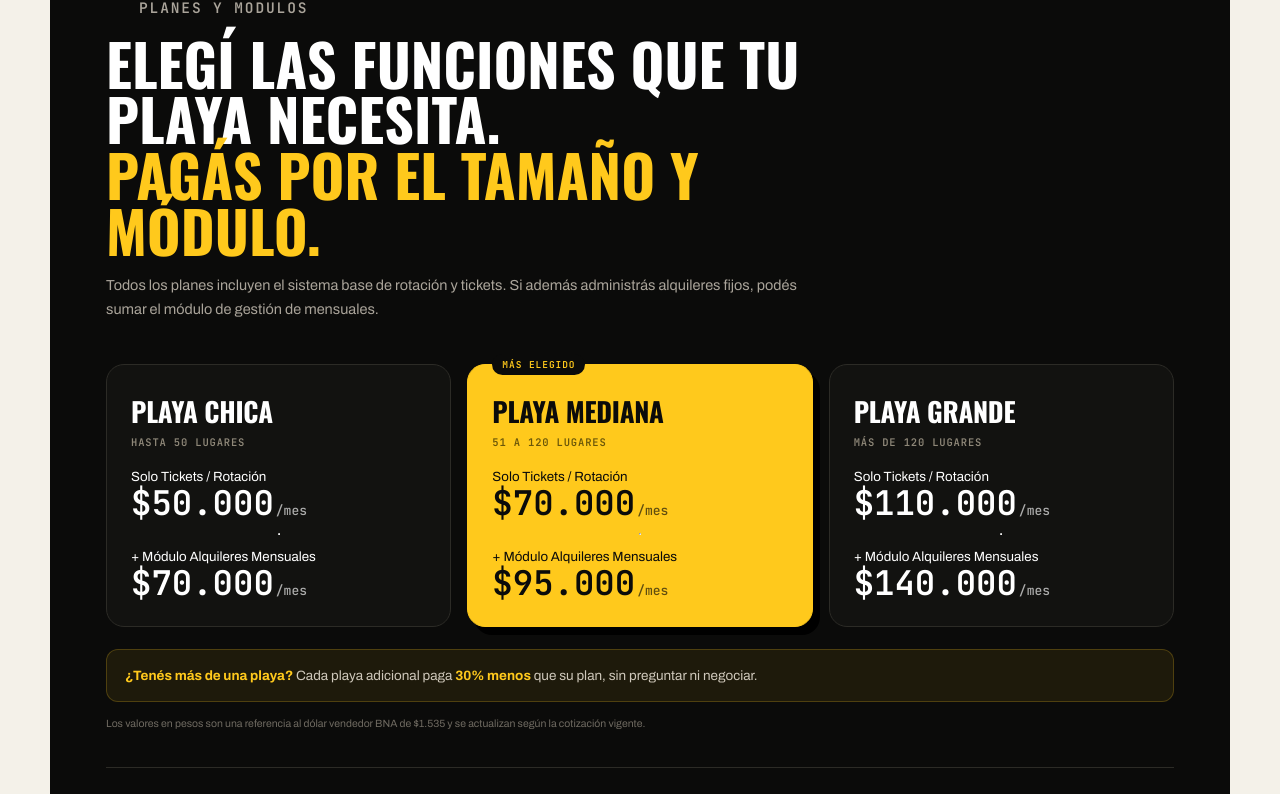
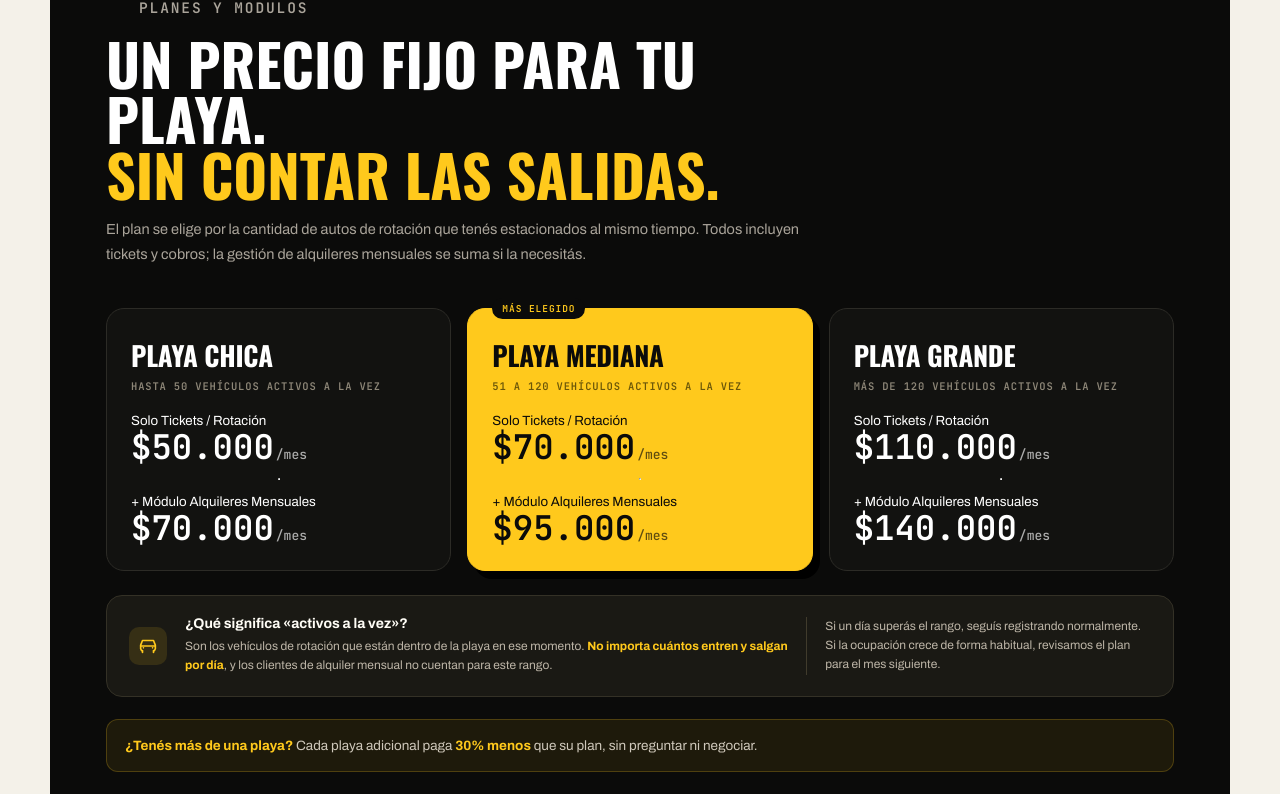
Before and after one commit to IgnacioGaute/Estacionamiento-demo-landing, a Next.js app: page / in a window 1280 px wide. Shown: the part 11019-11813 px from the top of the page. Built offline with nearby package versions, Linux system fonts and the light colour scheme.

Commit message:
fix: plans

```diff
--- a/app/extras.css
+++ b/app/extras.css
@@ -29,7 +29,7 @@
 .pricing { padding-bottom: 130px; }
 
 /* ── Planes ─────────────────────────────────────────────
-   Tres planes que se diferencian SOLO por el tamaño de la playa: lo que está
+   Tres planes que se diferencian por la ocupación simultánea de rotación: lo que está
    incluido se lista una vez abajo, no tres veces en columnas, así la tabla no
    repite "todas las funciones" en cada tarjeta. */
 .price-glow { position: relative; overflow: hidden; border-radius: 28px; background: var(--ink); color: white; padding: 64px 56px 56px; }
@@ -45,6 +45,13 @@
 .plan__nombre { margin: 0; font: 700 27px Oswald, Arial, sans-serif; text-transform: uppercase; letter-spacing: -.01em; }
 .plan__tamano { margin: 0 0 14px; font: 600 10.5px JetBrains Mono; letter-spacing: .08em; text-transform: uppercase; color: #8e8778; }
 .plan--destacado .plan__tamano { color: #6b5709; }
+.plan-criterio { position: relative; display: grid; grid-template-columns: 38px minmax(0,1.4fr) minmax(0,.8fr); align-items: center; gap: 18px; margin-top: 24px; padding: 20px 22px; border: 1px solid #343126; border-radius: 16px; background: #1a1914; }
+.plan-criterio__icon { display: grid; place-items: center; width: 38px; height: 38px; border-radius: 10px; background: rgba(255,201,28,.12); color: var(--yellow); }
+.plan-criterio__icon svg { width: 22px; height: 22px; }
+.plan-criterio__titulo { margin: 0 0 6px; color: var(--white); font-size: 14px; font-weight: 700; }
+.plan-criterio p:not(.plan-criterio__titulo) { margin: 0; color: #bdb5a7; font-size: 12px; line-height: 1.6; }
+.plan-criterio b { color: var(--yellow); }
+.plan-criterio__tranquilidad { border-left: 1px solid #403b2c; padding-left: 18px; }
 .plan__pesos { margin: 0; font: 700 34px JetBrains Mono; line-height: 1.1; }
 .plan__pesos span { font-size: 13px; font-weight: 500; opacity: .65; margin-left: 2px; }
 .plan__usd { margin: 5px 0 0; font-size: 11.5px; color: #8e8778; }
@@ -63,6 +70,8 @@
   .security-card { grid-template-columns: 1fr; gap: 45px; }
   .price-glow { padding: 48px 34px; }
   .plan-grid { grid-template-columns: 1fr; gap: 22px; }
+  .plan-criterio { grid-template-columns: 38px minmax(0,1fr); }
+  .plan-criterio__tranquilidad { grid-column: 2; border-left: 0; padding-left: 0; }
   .plan__tag { top: -11px; }
   .role-row { grid-template-columns: 1.4fr repeat(2,.85fr); }
   .role-row > * { padding: 12px 10px; }
@@ -82,6 +91,7 @@
   .pricing { padding-bottom: 90px; }
   .plan { padding: 22px 20px 20px; }
   .plan__pesos { font-size: 30px; }
+  .plan-criterio { gap: 12px; padding: 18px; }
   .plan-aparte { padding: 14px 15px; }
 }
 @media (prefers-reduced-motion: reduce) { .price-glow::before { animation: none; } }
--- a/app/page.tsx
+++ b/app/page.tsx
@@ -277,15 +277,15 @@ export default function Home() {
   <div className="price-glow">
     <div className="price-head">
       <p className="kicker light"><span/> PLANES Y MODULOS</p>
-      <h2>Elegí las funciones que tu playa necesita.<br/><em>Pagás por el tamaño y módulo.</em></h2>
-      <p>Todos los planes incluyen el sistema base de rotación y tickets. Si además administrás alquileres fijos, podés sumar el módulo de gestión de mensuales.</p>
+      <h2>Un precio fijo para tu playa.<br/><em>Sin contar las salidas.</em></h2>
+      <p>El plan se elige por la cantidad de autos de rotación que tenés estacionados al mismo tiempo. Todos incluyen tickets y cobros; la gestión de alquileres mensuales se suma si la necesitás.</p>
     </div>
 
     <div className="plan-grid">
       {/* Plan Chica */}
       <article className="plan">
         <p className="plan__nombre">Playa Chica</p>
-        <p className="plan__tamano">Hasta 50 lugares</p>
+        <p className="plan__tamano">Hasta 50 vehículos activos a la vez</p>
         <div className="plan__opcion">
           <small>Solo Tickets / Rotación</small>
           <p className="plan__pesos">$50.000<span>/mes</span></p>
@@ -301,7 +301,7 @@ export default function Home() {
       <article className="plan plan--destacado">
         <span className="plan__tag">Más elegido</span>
         <p className="plan__nombre">Playa Mediana</p>
-        <p className="plan__tamano">51 a 120 lugares</p>
+        <p className="plan__tamano">51 a 120 vehículos activos a la vez</p>
         <div className="plan__opcion">
           <small>Solo Tickets / Rotación</small>
           <p className="plan__pesos">$70.000<span>/mes</span></p>
@@ -316,7 +316,7 @@ export default function Home() {
       {/* Plan Grande */}
       <article className="plan">
         <p className="plan__nombre">Playa Grande</p>
-        <p className="plan__tamano">Más de 120 lugares</p>
+        <p className="plan__tamano">Más de 120 vehículos activos a la vez</p>
         <div className="plan__opcion">
           <small>Solo Tickets / Rotación</small>
           <p className="plan__pesos">$110.000<span>/mes</span></p>
@@ -329,13 +329,19 @@ export default function Home() {
       </article>
     </div>
 
+    <div className="plan-criterio">
+      <span className="plan-criterio__icon"><Icon name="car"/></span>
+      <div>
+        <p className="plan-criterio__titulo">¿Qué significa «activos a la vez»?</p>
+        <p>Son los vehículos de rotación que están dentro de la playa en ese momento. <b>No importa cuántos entren y salgan por día</b>, y los clientes de alquiler mensual no cuentan para este rango.</p>
+      </div>
+      <p className="plan-criterio__tranquilidad">Si un día superás el rango, seguís registrando normalmente. Si la ocupación crece de forma habitual, revisamos el plan para el mes siguiente.</p>
+    </div>
+
     <p className="plan-extra">
       <b>¿Tenés más de una playa?</b> Cada playa adicional paga <b>30% menos</b> que su plan, sin preguntar ni negociar.
     </p>
 
-    <p className="plan-nota">
-      Los valores en pesos son una referencia al dólar vendedor BNA de $1.535 y se actualizan según la cotización vigente.
-    </p>
 
     <div className="plan-incluido">
       <p className="plan-incluido__titulo">¿Qué incluye cada modalidad?</p>
```
